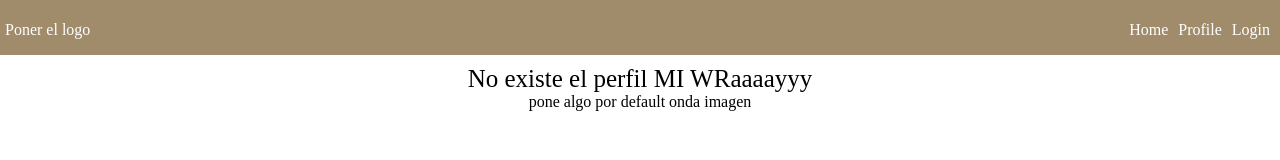
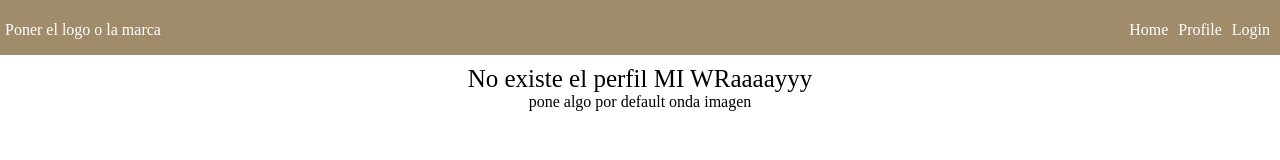
Before and after one commit to nicocamara/Portafolio, a React (Vite) app: page / in a window 1280 px wide. Shown: the top 160 px of the page. Built offline with nearby package versions, Linux system fonts and the light colour scheme.

Commit message:
mismo proceso

```diff
--- a/src/components/navbarHome/index.tsx
+++ b/src/components/navbarHome/index.tsx
@@ -3,7 +3,7 @@ import "./styles.scss";
 const NavbarHome = () => {
   return (
     <div className="navHome">
-      <div>Poner el logo</div>
+      <div>Poner el logo o la marca</div>
       <div className="navHome__links">
         <Link to="/" className="navHome__links-a">
           Home
```
